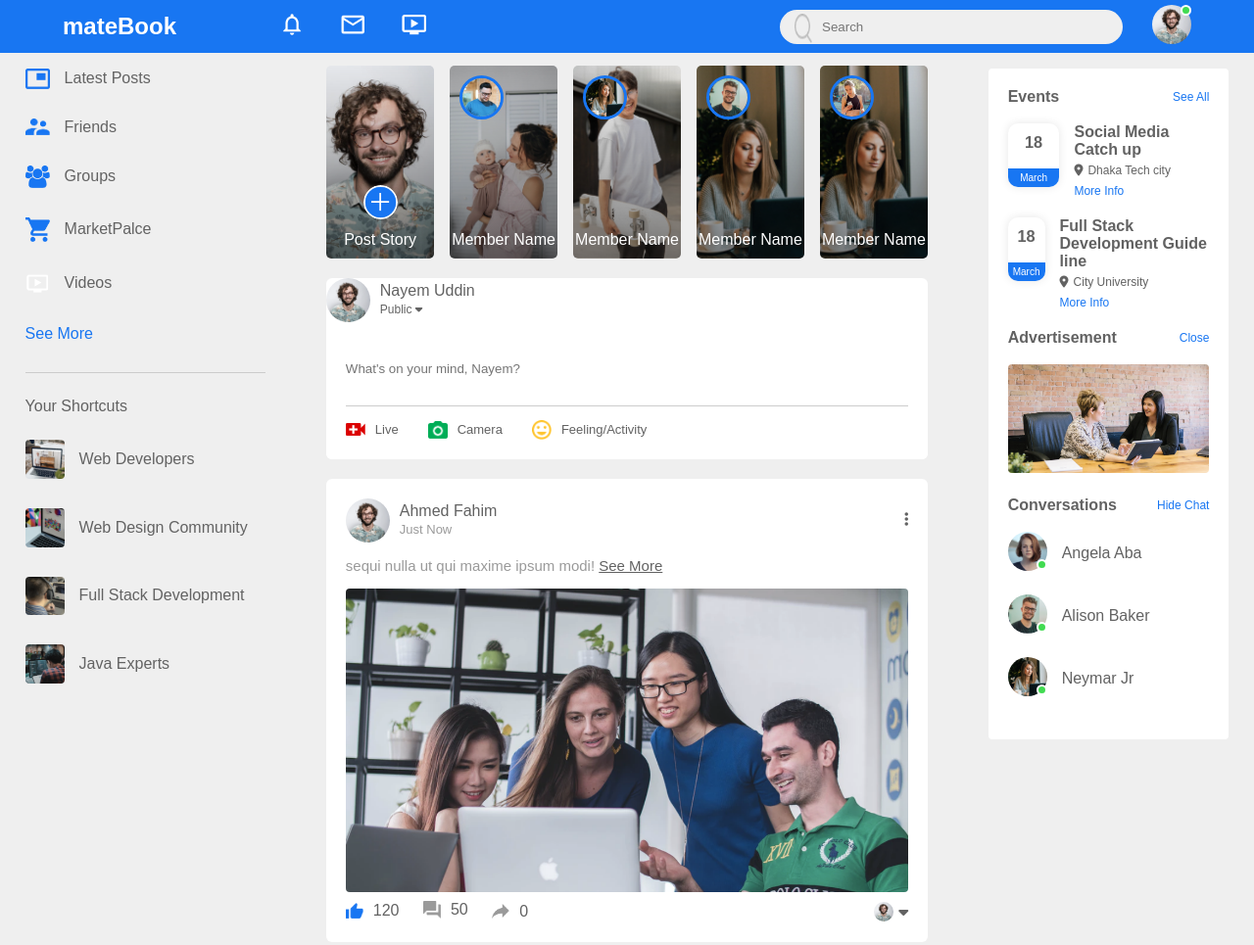
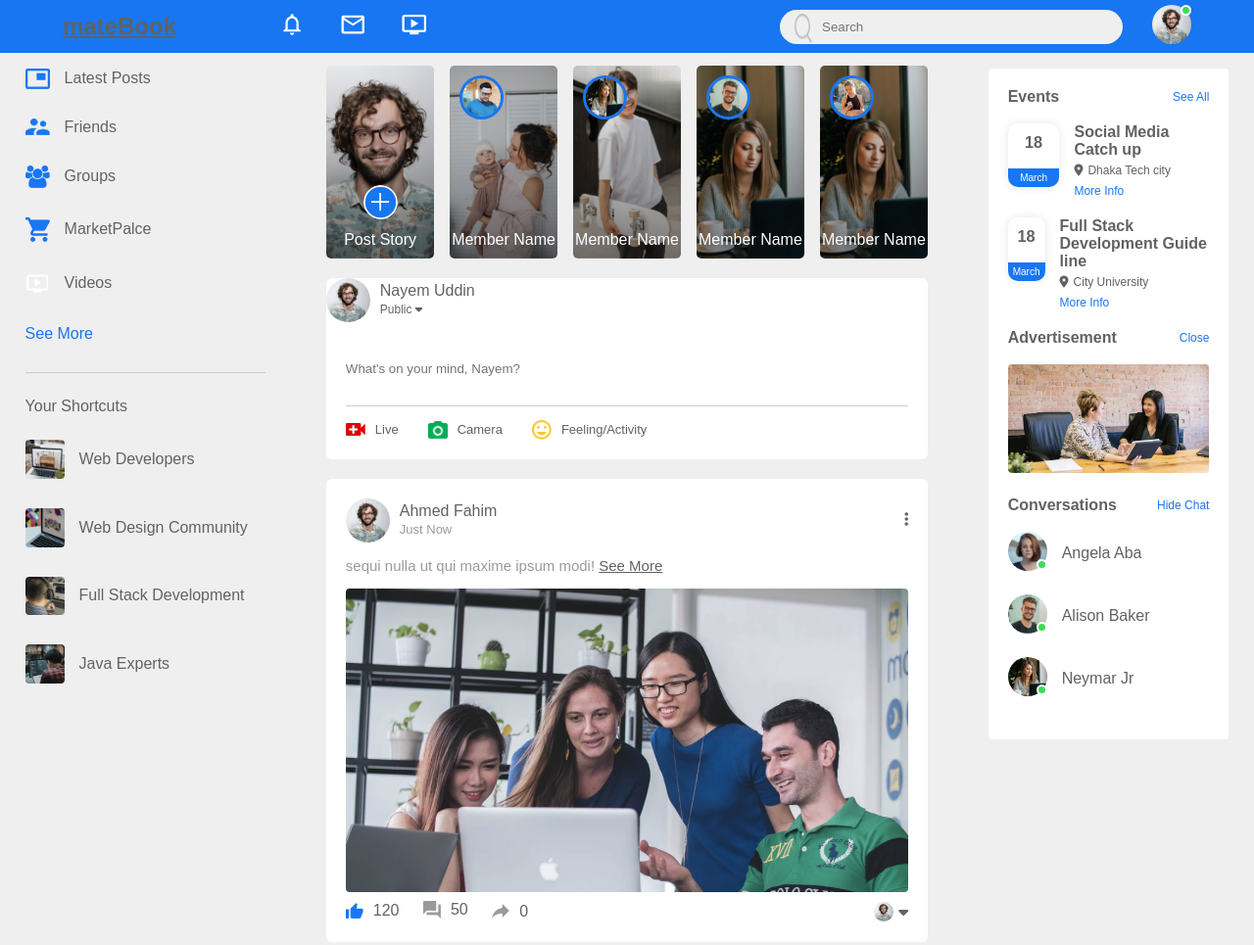
Before and after one commit to nayem1108/mateBook, a plain HTML site: page index.html in a window 1280 px wide. Shown: the top 965 px of the page at 98% size. Drawn offline with Linux system fonts and the light colour scheme.

Commit message:
initial design 1.0.1

```diff
--- a/index.html
+++ b/index.html
@@ -12,7 +12,7 @@
     <!-- navigation bar -->
     <nav>
         <div class="nav-left">
-            <h2 class="logo">mateBook</h2>
+            <h2 class="logo"><a href="index.html">mateBook</a> </h2>
             <!-- <img src="static/images/logos/matebook.png" class="logo" height="50px" width="100px"> -->
             <ul>
                 <li><img src="static/images/notification.png" alt=""></li>
```
